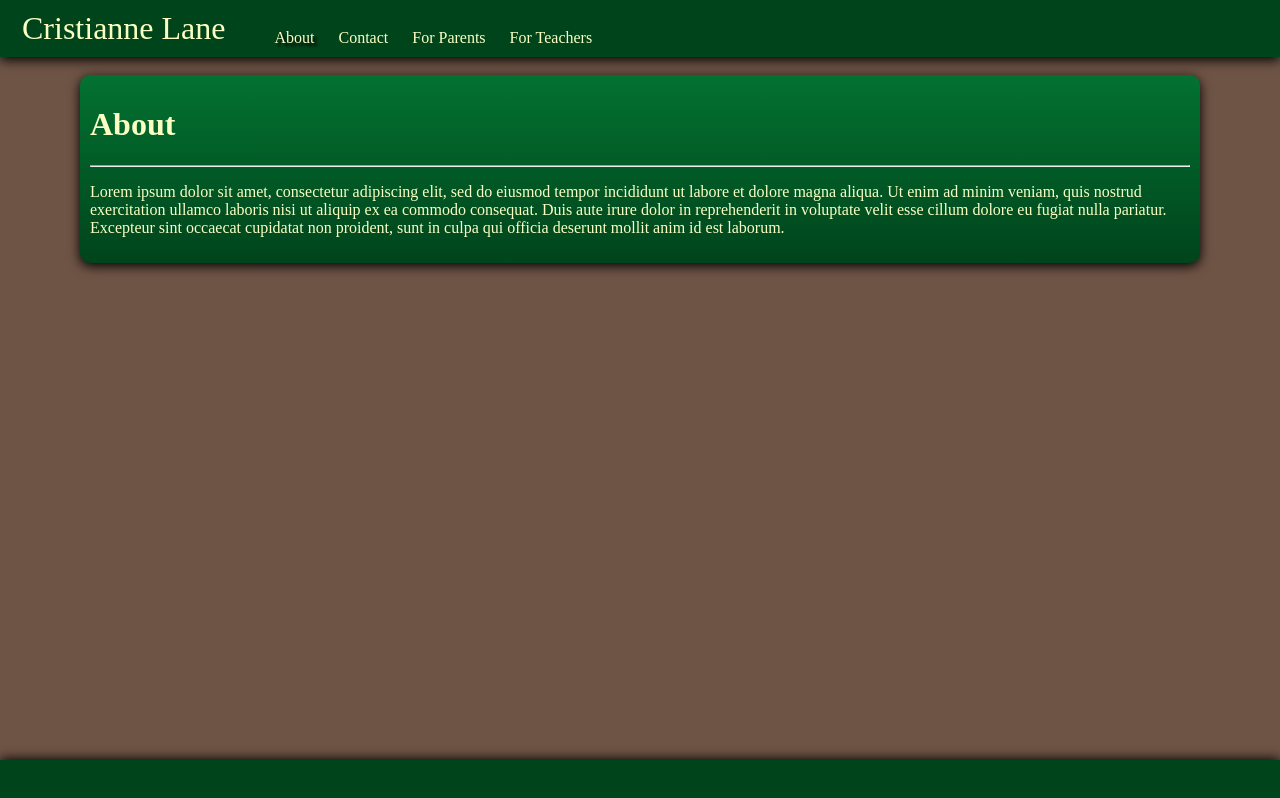
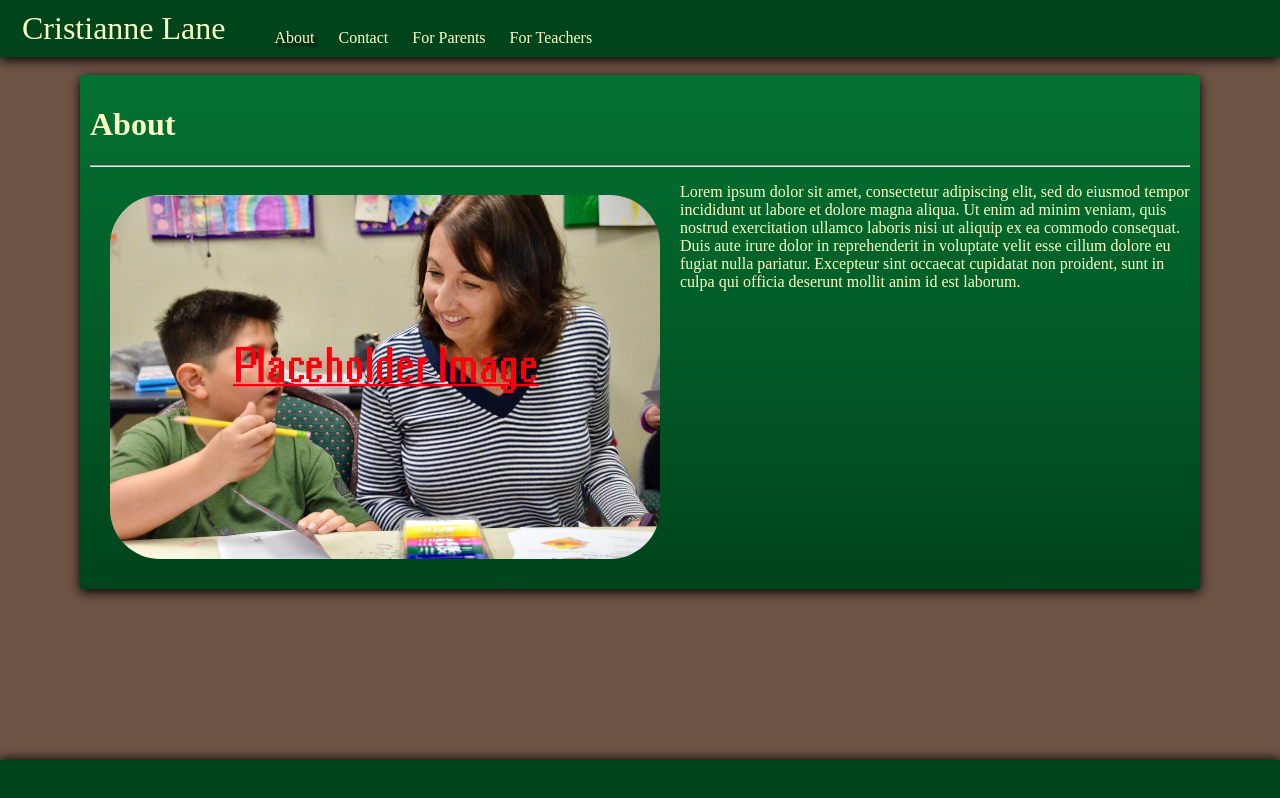
Before and after one commit to palminski/kind-aunty, an Angular app: page /about in a window 1280 px wide. Built offline with nearby package versions, Linux system fonts and the light colour scheme.

Commit message:
added an image and some formatting

```diff
--- a/src/app/pages/about/about.component.css
+++ b/src/app/pages/about/about.component.css
@@ -0,0 +1,6 @@
+img {
+    float: left;
+    margin: 20px;
+    width: 50%;
+    border-radius: 50px;
+}
--- a/src/app/pages/about/about.component.html
+++ b/src/app/pages/about/about.component.html
@@ -1,7 +1,8 @@
 
-<div class="container block">
+<div class="clearfix container block">
     <h1>About</h1>
     <hr>
+    <img src="assets/test.jpeg" alt="test">
     <p>Lorem ipsum dolor sit amet, consectetur adipiscing elit, sed do eiusmod tempor incididunt ut labore et dolore magna aliqua. Ut enim ad minim veniam, quis nostrud exercitation ullamco laboris nisi ut aliquip ex ea commodo consequat. Duis aute irure dolor in reprehenderit in voluptate velit esse cillum dolore eu fugiat nulla pariatur. Excepteur sint occaecat cupidatat non proident, sunt in culpa qui officia deserunt mollit anim id est laborum.</p>
 
 </div>
--- a/src/app/pages/home/home.component.html
+++ b/src/app/pages/home/home.component.html
@@ -1,6 +1,7 @@
 <div class="container block">
     <h1>Home Page</h1>
     <hr>
+    <img src="assets/test.jpeg" alt="test">
     <h2>Lorem ipsum dolor sit amet, consectetur adipiscing elit, sed do eiusmod tempor incididunt ut labore et dolore
         magna aliqua. Ut enim ad minim veniam, quis nostrud exercitation ullamco laboris nisi ut aliquip ex ea commodo
         consequat. Duis aute irure dolor in reprehenderit in voluptate velit esse cillum dolore eu fugiat nulla
--- a/src/styles.css
+++ b/src/styles.css
@@ -26,6 +26,7 @@ body {
 }
 #mainBody{
     flex: 1;
+    padding-bottom: 20px;
 }
 
 
@@ -47,6 +48,13 @@ body {
     background-image: var(--gradient);
     filter: drop-shadow(0px 3px 6px black);
     color: var(--text-light);
-    border-radius: 10px;
+    border-radius: 2px;
     padding: 10px;
 }
+
+/* Utility */
+.clearfix::after {
+    content: "";
+    display: table;
+    clear: both;
+}
```
Also changed, not shown: src/assets/test.jpeg (added), 1 other file (tests, documents, lock files or other folders).
